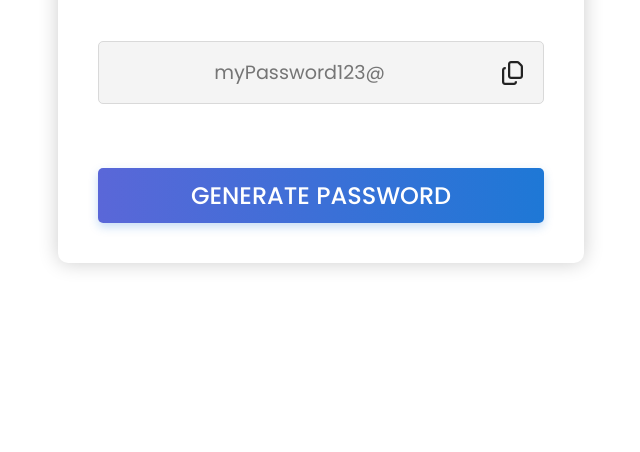
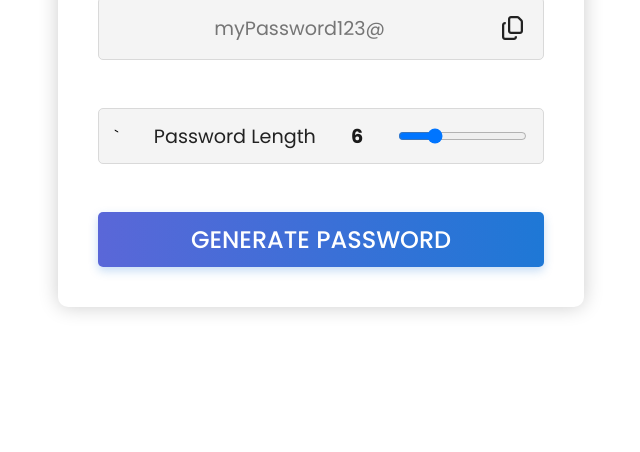
Before and after one commit to sohailan77/Random-Password-Generator, a plain HTML site: page index.html in a window 1280 px wide. Shown: the part 348-800 px from the top of the page, without its empty margins (319-959 px from the left). Drawn offline with Linux system fonts and the light colour scheme.

Commit message:
Add password length slider functionality

```diff
--- a/index.html
+++ b/index.html
@@ -28,6 +28,11 @@
                     <i class="fa-regular fa-copy"></i>
                 </div>
             </div>
+            <div class="length-container">`
+                <label for="length-slider">Password Length</label>
+                <span id="value">6</span>
+                <input type="range" id="length-slider" min="4" max="12" value="6">
+            </div>
             <button class="btn">Generate Password</button>
 
         </div>
--- a/script.js
+++ b/script.js
@@ -1,9 +1,16 @@
 let input = document.getElementById("password");
 let button = document.querySelector(".btn");
 let copyBtn = document.querySelector(".copy");
-let copyIcon = copyBtn.querySelector("i")
+let copyIcon = copyBtn.querySelector("i");
+let value = document.getElementById("value");
+let lengthInput = document.getElementById("length-slider");
 
-let passwordLength = 10;
+let passwordLength = 6;
+
+lengthInput.addEventListener("input", (evt) => {
+  value.textContent = evt.target.value;
+   passwordLength = evt.target.value;
+});
 
 let upperCase = "ABCDEFGHIJKLMNOPQRSTUVWXYZ";
 let lowerCase = "abcdefghijklmnopqrstuvwxyz";
@@ -38,5 +45,5 @@ copyBtn.addEventListener("click", async () => {
   setTimeout(() => {
     document.querySelector(".tooltiptext").innerHTML = "Copy";
     copyIcon.className = "fa-regular fa-copy";
-  }, 3000);
+  }, 2000);
 });
--- a/style.css
+++ b/style.css
@@ -18,7 +18,7 @@ body {
   background: #fff;
   box-shadow: 0px 0px 20px rgba(0, 0, 0, 0.2);
   padding: 2.5rem;
-  gap: 4rem;
+  gap: 3rem;
   border-radius: 10px;
 }
 
@@ -27,6 +27,7 @@ h1 {
   text-align: center;
   line-height: 3rem;
   font-size: 2.5rem;
+  margin-bottom: 1rem;
 }
 
 .display {
@@ -97,6 +98,27 @@ h1 {
   opacity: 1;
 }
 
+.length-container {
+  display: flex;
+  justify-content: space-between;
+  align-items: center;
+  padding: 0.8rem 1rem;
+  background-color: #f4f4f4;
+  border: 1px solid #d9d9d9;
+  border-radius: 5px;
+}
+
+.length-container label {
+  font-size: 1.2rem;
+  color: #222222;
+}
+
+.length-container span {
+  font-size: 1.2rem;
+  font-weight: bold;
+  color: #1a1a1a;
+}
+
 button {
   font-size: 1.5rem;
   font-weight: 500;
```
